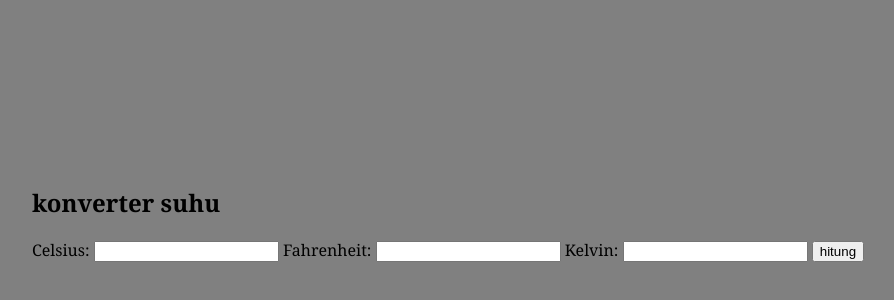
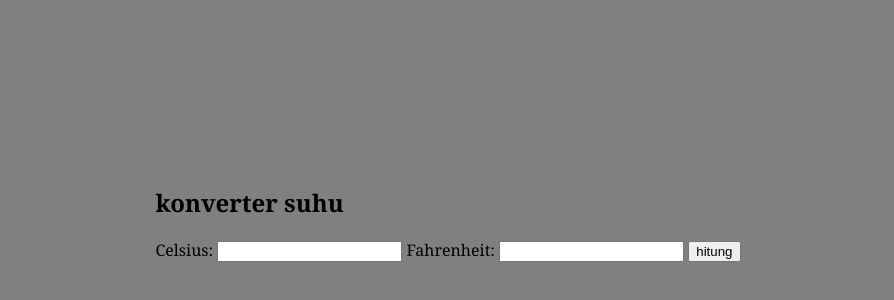
Before and after one commit to revou-fundamental-course/5-feb-24-Madaakhmad, a plain HTML site: page index.html in a window 1280 px wide. Shown: the part 166-466 px from the top of the page, without its empty margins (192-1086 px from the left). Drawn offline with Linux system fonts and the light colour scheme; files that its build step writes are made by us from their sources.

Commit message:
first_code

```diff
--- a/index.html
+++ b/index.html
@@ -1,9 +1,10 @@
 <!DOCTYPE html>
 <html lang="en">
+
 <head>
     <meta charset="UTF-8">
     <meta name="viewport" content="width=device-width, initial-scale=1.0">
-    <title>kalkulator suhu</title>
+    <title>temperature converter</title>
     <link rel="stylesheet" href="style.css">
 
 </head>
@@ -18,9 +19,6 @@
             <label for="fahrenheit">Fahrenheit:</label>
             <input type="text" id="fahrenheit" name="fahrenheit">
 
-        <label for="kelvin">Kelvin:</label>
-        <input type="text" id="kelvin" name="kelvin">
-
             <input type="submit" value="hitung">
 
         </form>
@@ -30,4 +28,5 @@
 
 
 </body>
+
 </html>
```
Lines whose indentation alone changed are shown as unchanged.
